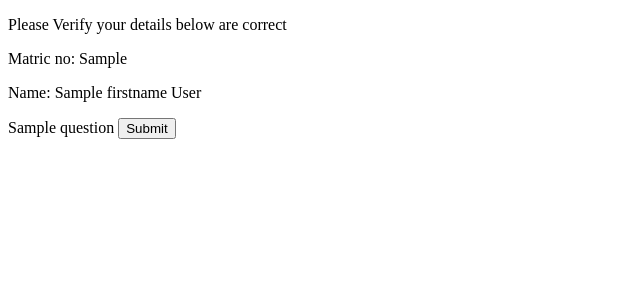
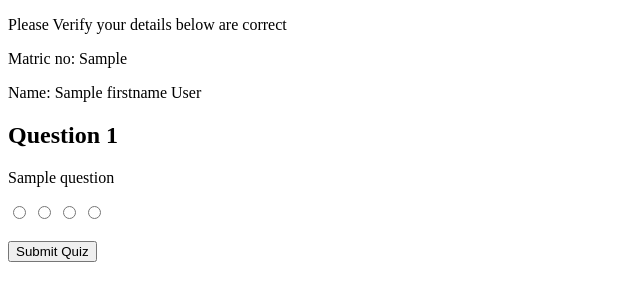
Before and after one commit to Ibiniyi/Online_test, a Flask app: template app/templates/exam.html in a window 1280 px wide. Shown: the top 301 px of the page, without its empty margins (0-640 px from the left). Run offline with Flask 3, Linux system fonts and the light colour scheme; tables that the repository leaves empty hold one stand-in row (values such as "Sample post"); the template is opened without the code that fills it: values that come from a table or form of the project are taken from there, most other values are stand-ins (such as "Sample title", 1, 10 or a date in 2020).

Commit message:
Shell automate

```diff
--- a/app/templates/exam.html
+++ b/app/templates/exam.html
@@ -9,15 +9,29 @@
     <p>Please Verify your details below are correct</p>
     <p>Matric no: {{ matric_no }}</p>
     <p>Name: {{ firstname }} {{ lastname }}</p>
-    <form action="/submit" method="post">
-    {% for question in questions %}
-    <label>{{ question.question }}</label>
-    {% for i in question.options %}
-    <input type="radio" name="i" value="LOA">
-    {% endfor %}
-
-    {% endfor %}
-    <button type="submit">Submit</button>
-</form>
+    <form method="POST">
+        {% for question in questions %}
+          <h2>Question {{ loop.index }}</h2>
+          <p>{{ question.question }}</p>
+          <label>
+            <input type="radio" name="answer{{ loop.index }}" value="{{ question.options[0] }}" required>
+            {{ question.options[0] }}
+          </label>
+          <label>
+            <input type="radio" name="answer{{ loop.index }}" value="{{ question.options[1] }}" required>
+            {{ question.options[1] }}
+          </label>
+          <label>
+            <input type="radio" name="answer{{ loop.index }}" value="{{ question.options[2] }}" required>
+            {{ question.options[2] }}
+          </label>
+          <label>
+            <input type="radio" name="answer{{ loop.index }}" value="{{ question.options[3] }}" required>
+            {{ question.options[3] }}
+          </label>
+        {% endfor %}
+        <br><br>
+        <input type="submit" value="Submit Quiz">
+      </form>
 </body>
 </html>
```
Also changed, not shown: requirements.txt (added, +15 -0 lines), 2 other files.
